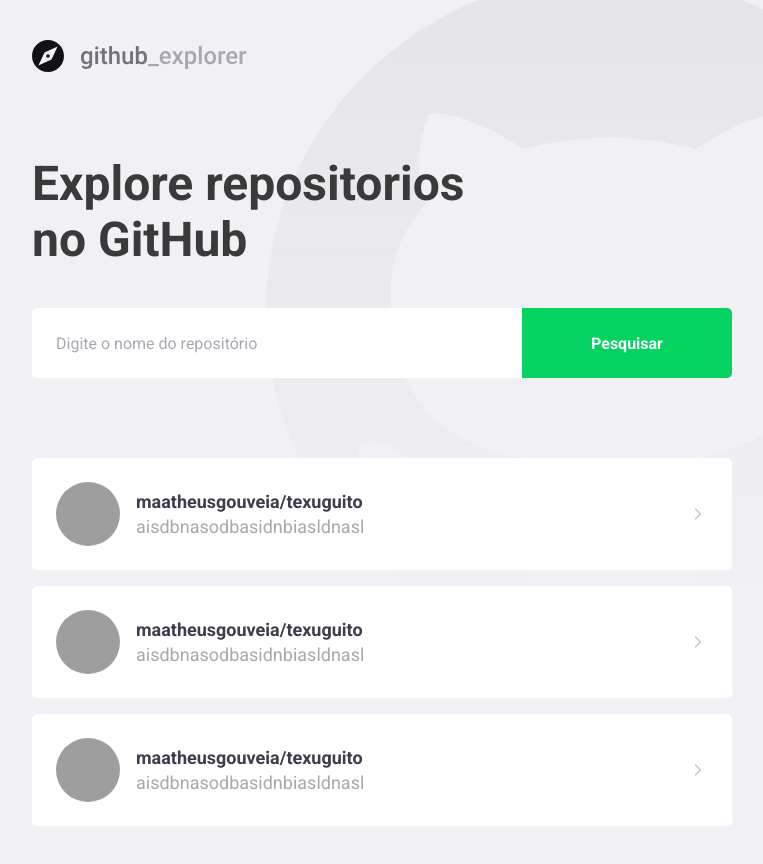
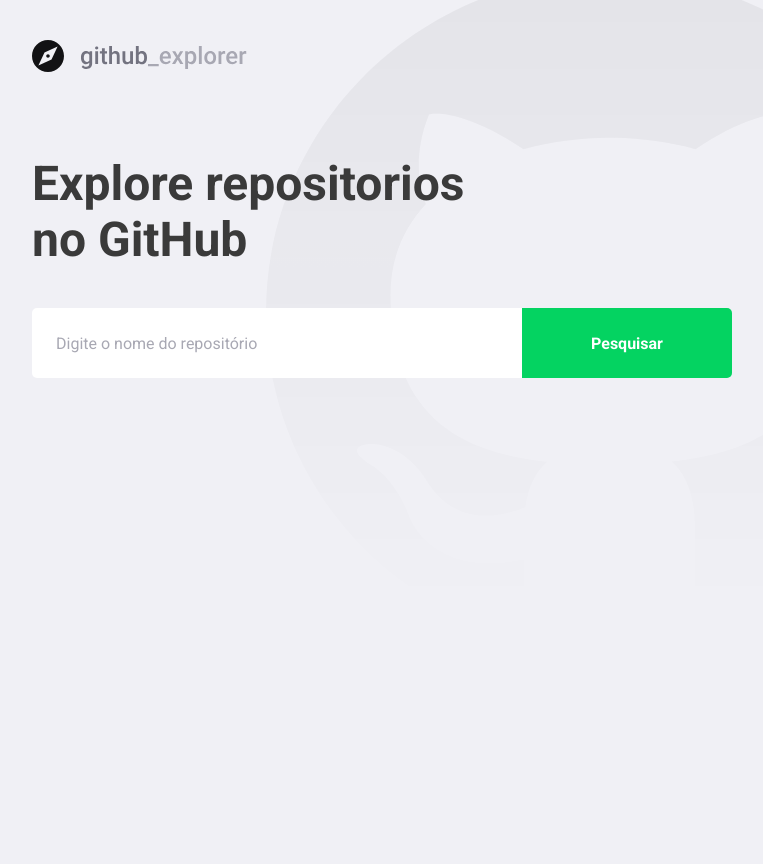
Before and after one commit to maatheusgouveia/bootcamp-05-react-typescript, a React (Create React App) app: page / in a window 1280 px wide. Shown: the whole page, without its empty margins (148-911 px from the left). After the commit the page ends 800 px from the top, so only its background shows below. Built offline with nearby package versions, Linux system fonts and the light colour scheme; grey boxes are pictures that could not be loaded.

Commit message:
conectando com a api do github

```diff
--- a/package.json
+++ b/package.json
@@ -10,6 +10,7 @@
     "@types/node": "^12.0.0",
     "@types/react": "^16.9.0",
     "@types/react-dom": "^16.9.0",
+    "axios": "^0.21.0",
     "polished": "^4.0.3",
     "react": "^16.13.1",
     "react-dom": "^16.13.1",
@@ -41,6 +42,7 @@
     ]
   },
   "devDependencies": {
+    "@types/axios": "^0.14.0",
     "@types/react-router-dom": "^5.1.6",
     "@types/styled-components": "^5.1.4"
   }
--- a/src/pages/Dashboard/index.tsx
+++ b/src/pages/Dashboard/index.tsx
@@ -1,61 +1,69 @@
-import React from "react";
+import React, { FormEvent, useState } from "react";
 import { FiChevronRight } from "react-icons/fi";
+import api from "../../services/api";
 
 import { Form, Title, Repositories } from "./styles";
 
 import logoImg from "../../assets/logo.svg";
+import Repository from "../Repository";
+
+interface Repository {
+	full_name: string;
+	description: string;
+	owner: {
+		login: string;
+		avatar_url: string;
+	};
+}
 
 const Dashboard: React.FC = () => {
+	const [newRepo, setNewRepo] = useState("");
+	const [repositories, setRepositories] = useState<Repository[]>([]);
+
+	async function handleAddRepository(
+		e: FormEvent<HTMLFormElement>
+	): Promise<void> {
+		e.preventDefault();
+
+		const response = await api.get<Repository>(`repos/${newRepo}`);
+
+		const repository = response.data;
+
+		setRepositories([...repositories, repository]);
+
+		setNewRepo("");
+	}
+
 	return (
 		<>
 			<img src={logoImg} alt="Github Explorer" />
 			<Title>Explore repositorios no GitHub</Title>
 
-			<Form>
-				<input placeholder="Digite o nome do repositório" />
+			<Form onSubmit={handleAddRepository}>
+				<input
+					value={newRepo}
+					onChange={(e) => setNewRepo(e.target.value)}
+					placeholder="Digite o nome do repositório"
+				/>
 
 				<button type="submit">Pesquisar</button>
 			</Form>
 
 			<Repositories>
-				<a href="/teste">
+				{repositories.map((repository) => (
+					<a key={repository.full_name} href="/teste">
 						<img
-						src="https://avatars1.githubusercontent.com/u/31319822?s=460&u=e95ebc1c99839c77810d75063539d9dcad2124a9&v=4"
-						alt=""
+							src={repository.owner.avatar_url}
+							alt={repository.owner.login}
 						/>
 
 						<div>
-						<strong>maatheusgouveia/texuguito</strong>
-						<p>aisdbnasodbasidnbiasldnasl</p>
+							<strong>{repository.full_name}</strong>
+							<p>{repository.description}</p>
 						</div>
 						<FiChevronRight size={20} />
 					</a>
-
-				<a href="/teste">
-					<img
-						src="https://avatars1.githubusercontent.com/u/31319822?s=460&u=e95ebc1c99839c77810d75063539d9dcad2124a9&v=4"
-						alt=""
-					/>
-
-					<div>
-						<strong>maatheusgouveia/texuguito</strong>
-						<p>aisdbnasodbasidnbiasldnasl</p>
-					</div>
-					<FiChevronRight size={20} />
-				</a>
-
-				<a href="/teste">
-					<img
-						src="https://avatars1.githubusercontent.com/u/31319822?s=460&u=e95ebc1c99839c77810d75063539d9dcad2124a9&v=4"
-						alt=""
-					/>
-
-					<div>
-						<strong>maatheusgouveia/texuguito</strong>
-						<p>aisdbnasodbasidnbiasldnasl</p>
-					</div>
-					<FiChevronRight size={20} />
-				</a>
+				))}
 			</Repositories>
 		</>
 	);
--- a/src/pages/Dashboard/styles.ts
+++ b/src/pages/Dashboard/styles.ts
@@ -76,7 +76,8 @@
 		}
 
 		div {
-			margin-left: 16px;
+			margin: 0 16px;
+			flex: 1;
 
 			strong {
 				font-size: 18px;
--- /dev/null
+++ b/src/services/api.ts
@@ -0,0 +1,7 @@
+import axios from "axios";
+
+const api = axios.create({
+	baseURL: "https://api.github.com",
+});
+
+export default api;
```
Also changed, not shown: 1 other file (tests, documents, lock files or other folders). Lines whose indentation alone changed are shown as unchanged.
